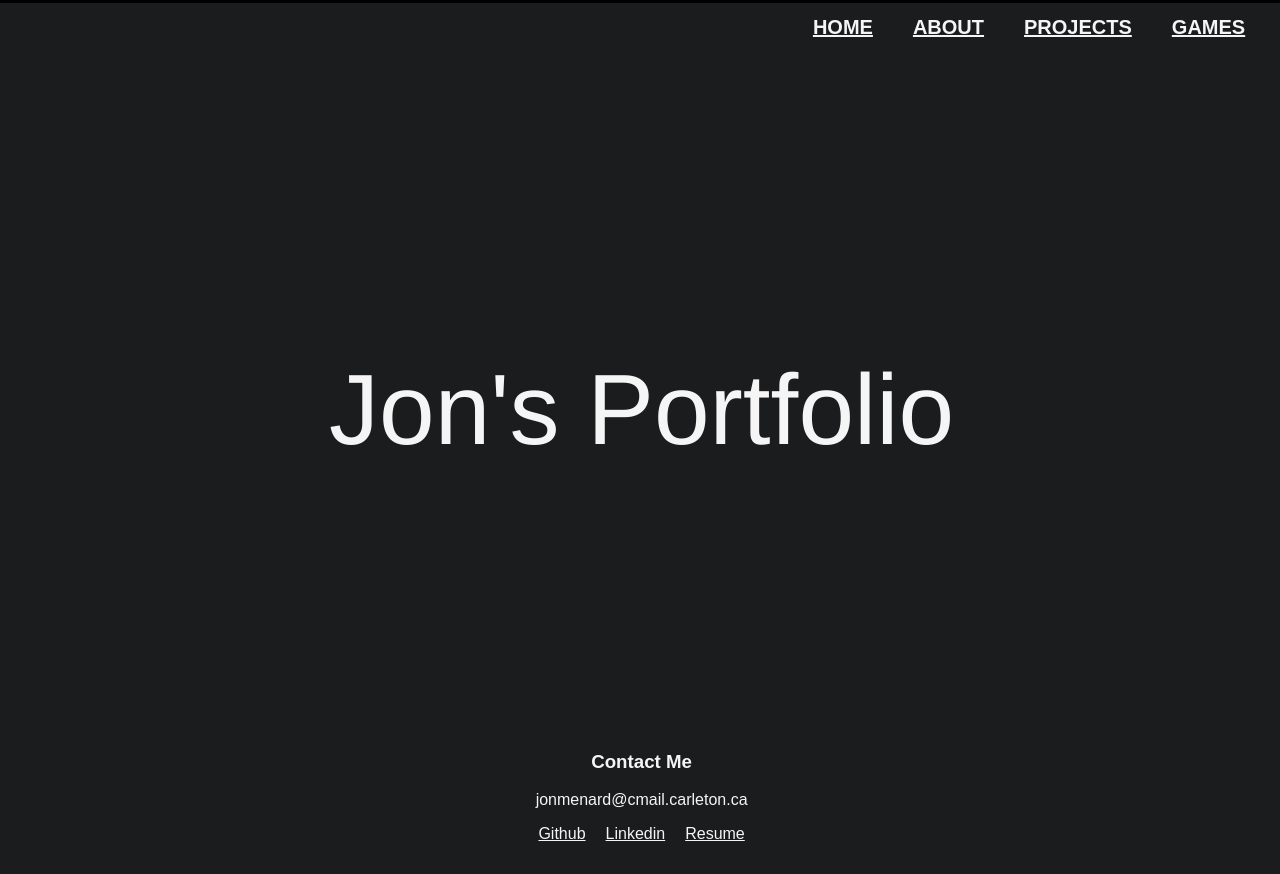
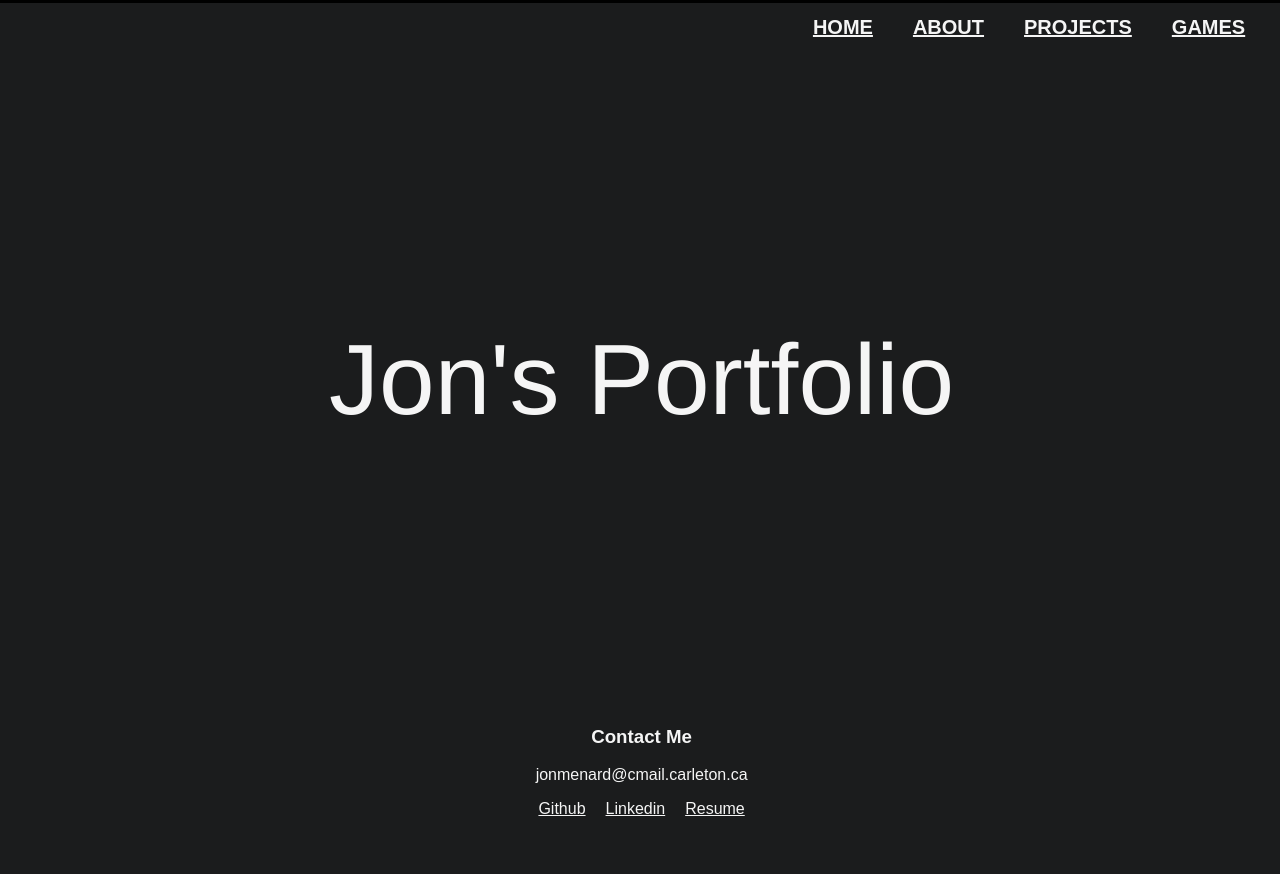
Before and after one commit to jonmenard/jonmenard.github.io, a PHP site: page / in a window 1280 px wide. After the commit the page ends 816 px from the top, so only its background shows below. Run offline with PHP 8.4, Linux system fonts and the light colour scheme; some libraries are stand-ins or nearby versions.

Commit message:
fixing css layout

```diff
--- a/CSS/websiteStyle.css
+++ b/CSS/websiteStyle.css
@@ -112,14 +112,14 @@
 
 body {
 	position: relative;
+	display: grid;
+	grid-template-rows: auto 1fr auto;
 	top: 40px;
 	width: 99%;
 	min-width: 600px;
-	min-height: 400px;
+
 	text-align: center;
 	background-color: #1b1c1d;;
-	padding-bottom: 100px;
-	min-height: fit-content;
 }
 
 button:hover, input:hover {
@@ -477,11 +477,9 @@ button:hover, input:hover {
 }
 
 footer {
-position: absolute;
-  bottom: 0;
-  width: 100%;
-  height: 100px;
-  color: whitesmoke;
+	display: block;
+	text-align: center;
+  	color: whitesmoke;
 }
 
 footer a{
@@ -520,10 +518,10 @@ html{
 	font-family: Verdana, Geneva, Tahoma, sans-serif;
 	background-size: cover;
 	background-repeat: round;
-	min-width: 100%;
 	border-color: #1b1c1d;;
 	border-width: 3px;
 	border-top: solid;
+	scroll-behavior: smooth;
 }
 
 input::-webkit-outer-spin-button,input::-webkit-inner-spin-button {
@@ -596,20 +594,36 @@ input[type="time"]::-webkit-calendar-picker-indicator {
 }
 
 
+main{
+	display: block;
+}
+
 .main-nav{
 
 }
 
 #mainTitle{
-	position: absolute;
+	position: relative;
+
+    bottom: 0;
+    left: 0;
+    right: 0;
+	margin: auto;
+
 	min-width: 100%;
-	top: 30%;
+
 	background-color: #1b1c1d;;
 	color: whitesmoke;
 	font-size: 100px;
 	font-weight: lighter;
 	font-family: Helvetica, sans-serif;
 	white-space: nowrap;
+}
+
+#main-title-holder{
+	align-items: center;
+  	display: flex;
+  	justify-content: center;
 }
 
 .material-icons {
--- a/head.html
+++ b/head.html
@@ -7,6 +7,8 @@
     <meta property="og:image" content="/Images/profile.jpg">
     <meta property="og:description" content="Jon Menard's Portfolio contains information about Jon, as well as some of his projects and games he has created.">
     <meta property="og:title" content="Jon Menard's Porfolio">
+    <meta property="og:url" content="https://jonmenard.github.io/">
+    <meta property="og:type" content="website">
 
 
     <script>
--- a/index.html
+++ b/index.html
@@ -1,3 +1,4 @@
+<!DOCTYPE html>
 <html lang="en" id = "html">
     <script src = "JavaScript/jquery-3.4.1.js"></script>
     <script>
@@ -5,26 +6,27 @@
             $("header").load("header.html");
             $("head").load("head.html");
             $("footer").load("footer.html");
-        });
+            $(window).resize(function () {
+                $('#main-title-holder').css('height', $(window).height() * 0.82);
+                });
+            $(function(){ $(window).resize() });
+            });
     </script>
     <head>
-        <meta charset="utf-8">
-        <meta name="author" content="Jon Menard">
-        <meta name="description" content="A Personal Porfolio Created by Jon Menard">
-        <meta property="og:image" content="./Images/profile.jpg">
-        <meta property="og:description" content="Jon Menard's Portfolio contains information about Jon, as well as some of his projects and games he has created.">
-        <meta property="og:title" content="Jon Menard's Porfolio">
+
     </head>
-    <body id="indexBody" hidden>
+    <body id="indexBody">
 
 
 
         <header id="header">
         </header>
-        <div id = "content" >
-            <h1 id="mainTitle">Jon's Portfolio </h1>
-            <img id = "profilePicture" src="Images/profile.jpg" alt="Image of Jon Menard" hidden>
-        </div>
+        <main id = "content" >
+            <div id="main-title-holder">
+                <h1 id="mainTitle">Jon's Portfolio </h1>
+                <img id = "profilePicture" src="Images/profile.jpg" alt="Image of Jon Menard" hidden>
+            </div>
+        </main>
         <footer>
 
 
--- a/project.html
+++ b/project.html
@@ -1,10 +1,12 @@
-<html lang="en" id = "html"></html>
+<!DOCTYPE html>
+<html lang="en" id = "html">
 
 <script src = "JavaScript/jquery-3.4.1.js"></script>
     <script>
         $(function(){
             $("header").load("header.html");
             $("head").load("head.html");
+
             $("footer").load("footer.html");
         });
     </script>
```
Also changed, not shown: about.html (+6 -7 lines), games.html (+13 -12 lines).
